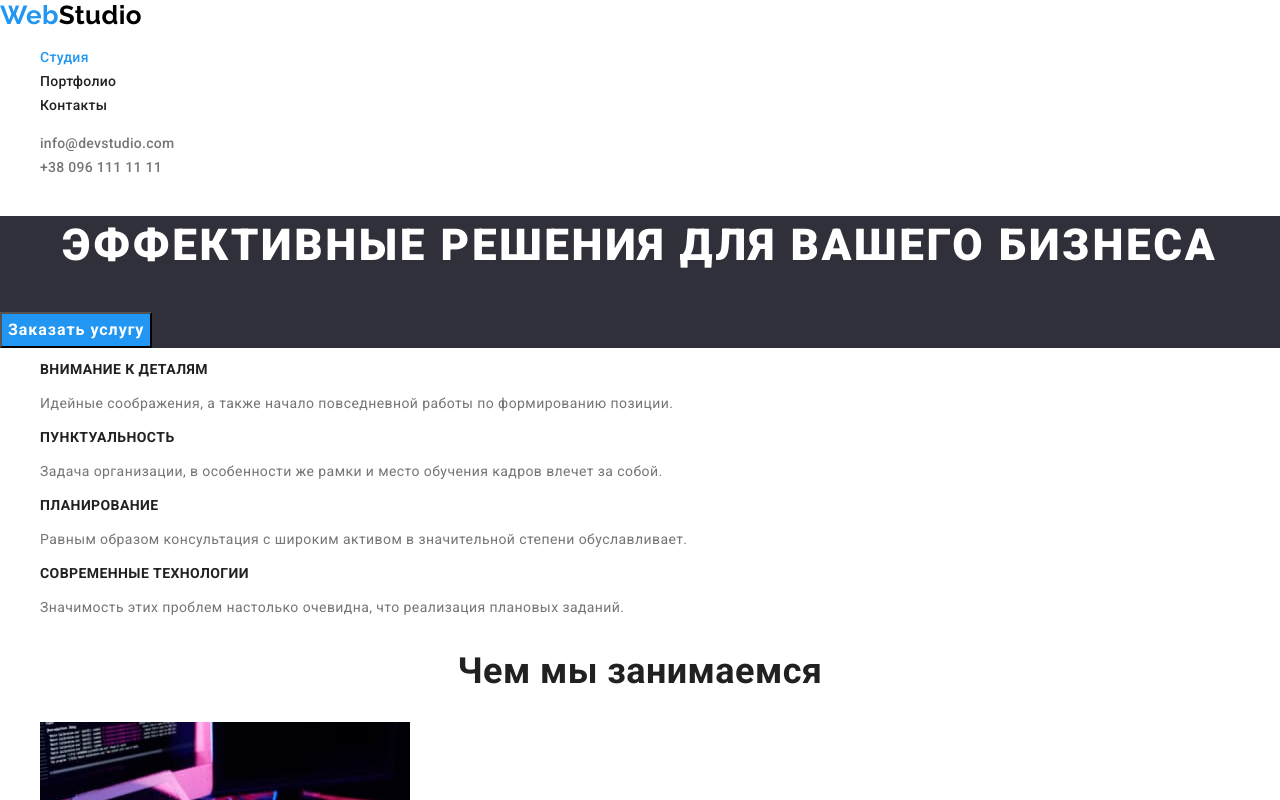
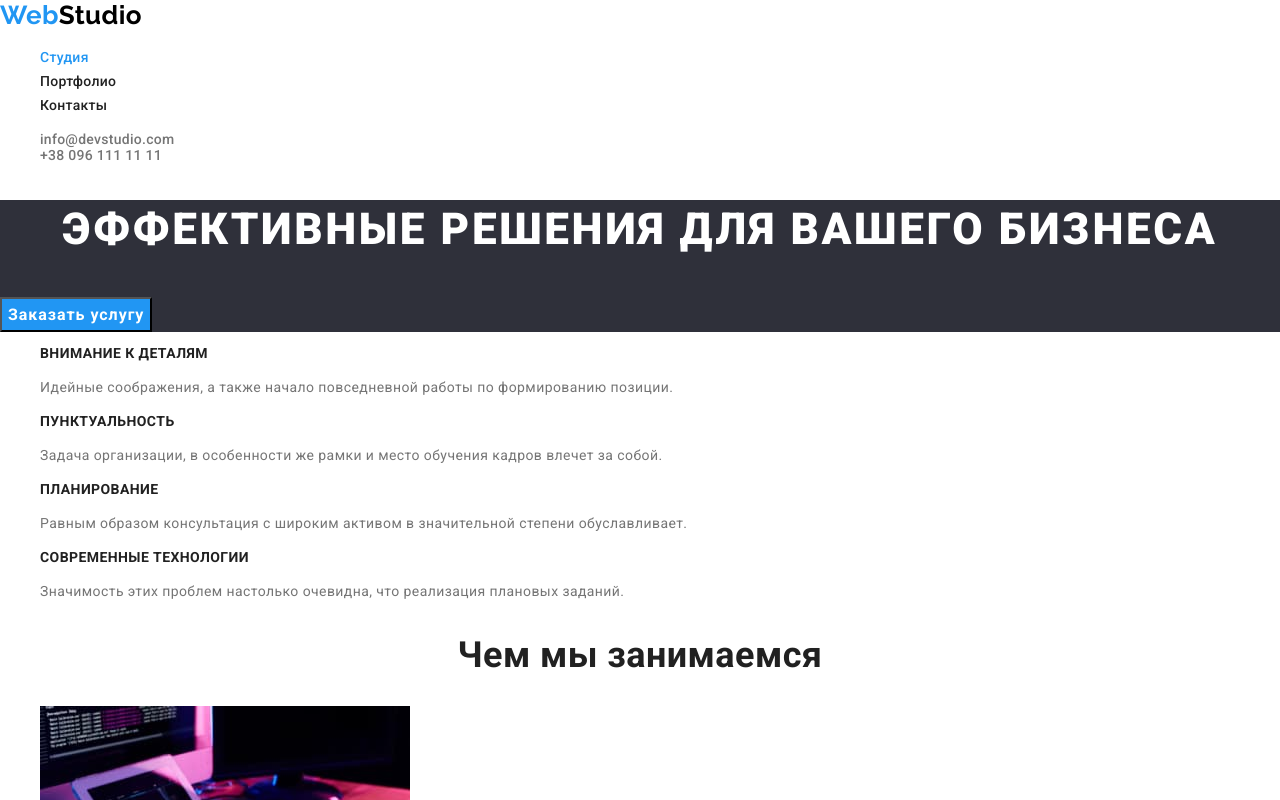
Before and after one commit to OlesiaLykhovyd/goit-markup-hw-02, a plain HTML site: page index.html in a window 1280 px wide. In both pictures the pointer is over the element 640 px from the left and 155 px from the top of the page. Shown: the top 800 px of the page. Drawn offline with nearby package versions, Linux system fonts and the light colour scheme.

Commit message:
правки стилізації

```diff
--- a/css/styles.css
+++ b/css/styles.css
@@ -71,7 +71,7 @@ body {
 }
 
 /* Contacts */
-.contacts-item {
+.contacts {
   color: var(--primary-text-color);
 
   font-weight: 500;
@@ -80,8 +80,8 @@ body {
   text-decoration: none;
 }
 
-.contacts-item:hover,
-.contacts-item:focus {
+.contacts:hover,
+.contacts:focus {
   color: var(--accent-color);
 }
 
@@ -112,6 +112,11 @@ body {
   font-family: inherit;
 
   cursor: pointer;
+}
+
+.hero-button:hover,
+.hero-button:focus {
+  background-color: #188ce8;
 }
 
 /* Sections */
--- a/index.html
+++ b/index.html
@@ -34,8 +34,8 @@
             </ul>
         </nav>
         <ul class="contacts list">
-            <li><a href="mailto:info@devstudio.com" class="contacts-item">info@devstudio.com</a></li>
-            <li><a href="tell:+380961111111" class="contacts-item">+38 096 111 11 11</a></li>
+            <li><a href="mailto:info@devstudio.com" class="contacts">info@devstudio.com</a></li>
+            <li><a href="tell:+380961111111" class="contacts">+38 096 111 11 11</a></li>
         </ul>
     </header>
     <main>
```
